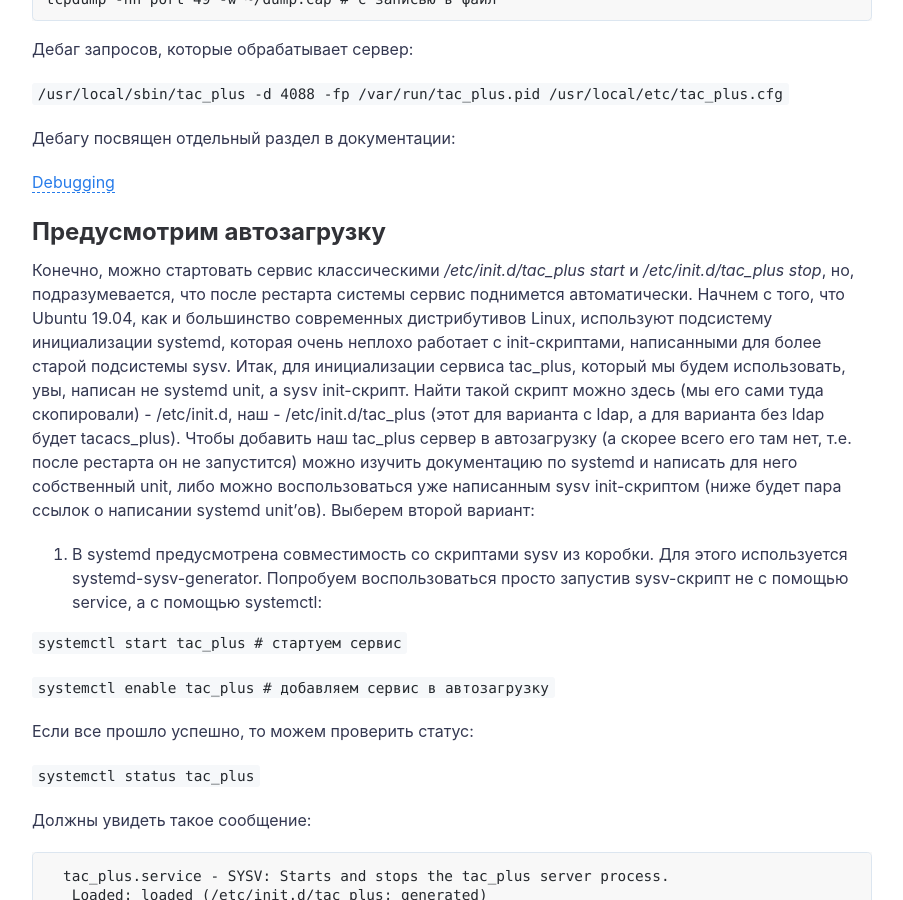
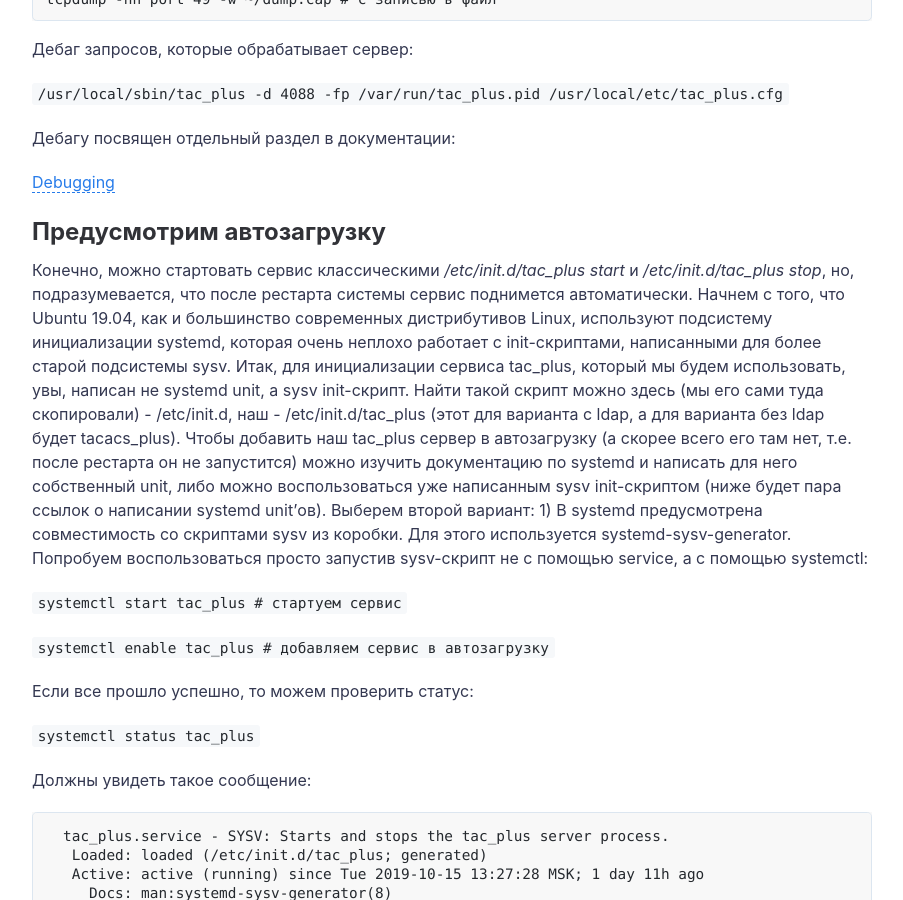
Before and after one commit to netdotwork/netdotwork.github.io, a Jekyll site: the page built from _posts/2019-10-25-tacacs-plus.md, in a window 1280 px wide and 900 px high, scrolled down 13865 px. Shown: the whole window, without its empty margins (188-1091 px from the left). Built offline with Jekyll 4.4.1, drawn with Linux system fonts in a browser that asks for light colours; comment, search, counter and statistics services are not loaded; some of the changed text lies outside the part shown.

Commit message:
Update 2019-10-25-tacacs-plus.md

````diff
--- a/_posts/2019-10-25-tacacs-plus.md
+++ b/_posts/2019-10-25-tacacs-plus.md
@@ -544,7 +544,7 @@
 Конечно, можно стартовать сервис классическими */etc/init.d/tac_plus start* и */etc/init.d/tac_plus stop*, но, подразумевается, что после рестарта системы сервис поднимется автоматически.
 Начнем с того, что Ubuntu 19.04, как и большинство современных дистрибутивов Linux, используют подсистему инициализации systemd, которая очень неплохо работает с init-скриптами, написанными для более старой подсистемы sysv.
 Итак, для инициализации сервиса tac_plus, который мы будем использовать, увы, написан не systemd unit, а sysv init-скрипт. Найти такой скрипт можно здесь (мы его сами туда скопировали) - /etc/init.d, наш - /etc/init.d/tac_plus (этот для варианта с ldap, а для варианта без ldap будет tacacs_plus). Чтобы добавить наш tac_plus сервер в автозагрузку (а скорее всего его там нет, т.е. после рестарта он не запустится) можно изучить документацию по systemd и написать для него собственный unit, либо можно воспользоваться уже написанным sysv init-скриптом (ниже будет пара ссылок о написании systemd unit'ов). Выберем второй вариант:
-1. В systemd предусмотрена совместимость со скриптами sysv из коробки. Для этого используется systemd-sysv-generator. Попробуем воспользоваться просто запустив sysv-скрипт не с помощью service, а с помощью systemctl:
+1) В systemd предусмотрена совместимость со скриптами sysv из коробки. Для этого используется systemd-sysv-generator. Попробуем воспользоваться просто запустив sysv-скрипт не с помощью service, а с помощью systemctl:
 
 `systemctl start tac_plus # стартуем сервис`
 
@@ -610,7 +610,7 @@
 
 `ps -e | grep tac`
 
-2. Вообще, чтобы systemd-sysv-generator отработал корректно, sysv-скрипт должен иметь LSB заголовок одними из первых строчек, хотя это не совсем верно, и он вполне неплохо распознает более ограниченные старые заголовки комментариев RedHat (description:, pidfile: и т. д.), которые есть в /etc/init.d/tac_plus.
+2) Вообще, чтобы systemd-sysv-generator отработал корректно, sysv-скрипт должен иметь LSB заголовок одними из первых строчек, хотя это не совсем верно, и он вполне неплохо распознает более ограниченные старые заголовки комментариев RedHat (description:, pidfile: и т. д.), которые есть в /etc/init.d/tac_plus.
 Однако, если systemd-sysv-generator все же подвел, попробуйте добавить LSB в начало файла tac_plus и повторить попытку:
 
 ```
@@ -623,7 +623,7 @@
 Цифрами здесь указаны runlevel для sysv, на которых будет стартовать и останавливаться init-скрипт. Они, кстати, находятся там же (/etc/rc3.d, /etc/rc4.d, /etc/rc5.d и т.д), а скрипты с  буквами S и K в начале стартуют и останавливаются скрипты (подробнее о sysv по ссылкам ниже).
 Еще стоит сказать, что стандартными способами добавления сервиса в автозагрузку в sysv были использование файла /etc/rc.local (в systemd он остался для совместимости, но не включен в автозагрузку, по умолчанию) и использование утилиты update-rc.d, которая раскидывает ваш init-скрипт по нужным runlevel.
 
-3. Если добавление LSB заголовка не помогло (это мы делали в пункте 2), то давайте напишем свой systemd unit и добавим его в автозагрузку. Ну как свой, в существующем коде tacacs копаться мы не будем, а немного считерим и воспользуемся нашим /etc/init.d/tac_plus (добавим команды запуска, остановки и рестарта). Хоть это и не совсем красиво, но, вполне себе, практикуется.
+3) Если добавление LSB заголовка не помогло (это мы делали в пункте 2), то давайте напишем свой systemd unit и добавим его в автозагрузку. Ну как свой, в существующем коде tacacs копаться мы не будем, а немного считерим и воспользуемся нашим /etc/init.d/tac_plus (добавим команды запуска, остановки и рестарта). Хоть это и не совсем красиво, но, вполне себе, практикуется.
 Итак, существует несколько директорий, где могут храниться unit'ы.
 -  */lib/systemd/system/ *# здесь хранятся копии всех unit'ов. Эти файлы могут быть запущены или остановлены самим сервисов во время его работы. Вносить изменения в эти файлы очень нежелательно. Для этого есть другая директория:
 -  */etc/systemd/system/ *# именно здесь и следует создавать systemd unit. К тому же эта директория имеет приоритет над остальными
````
